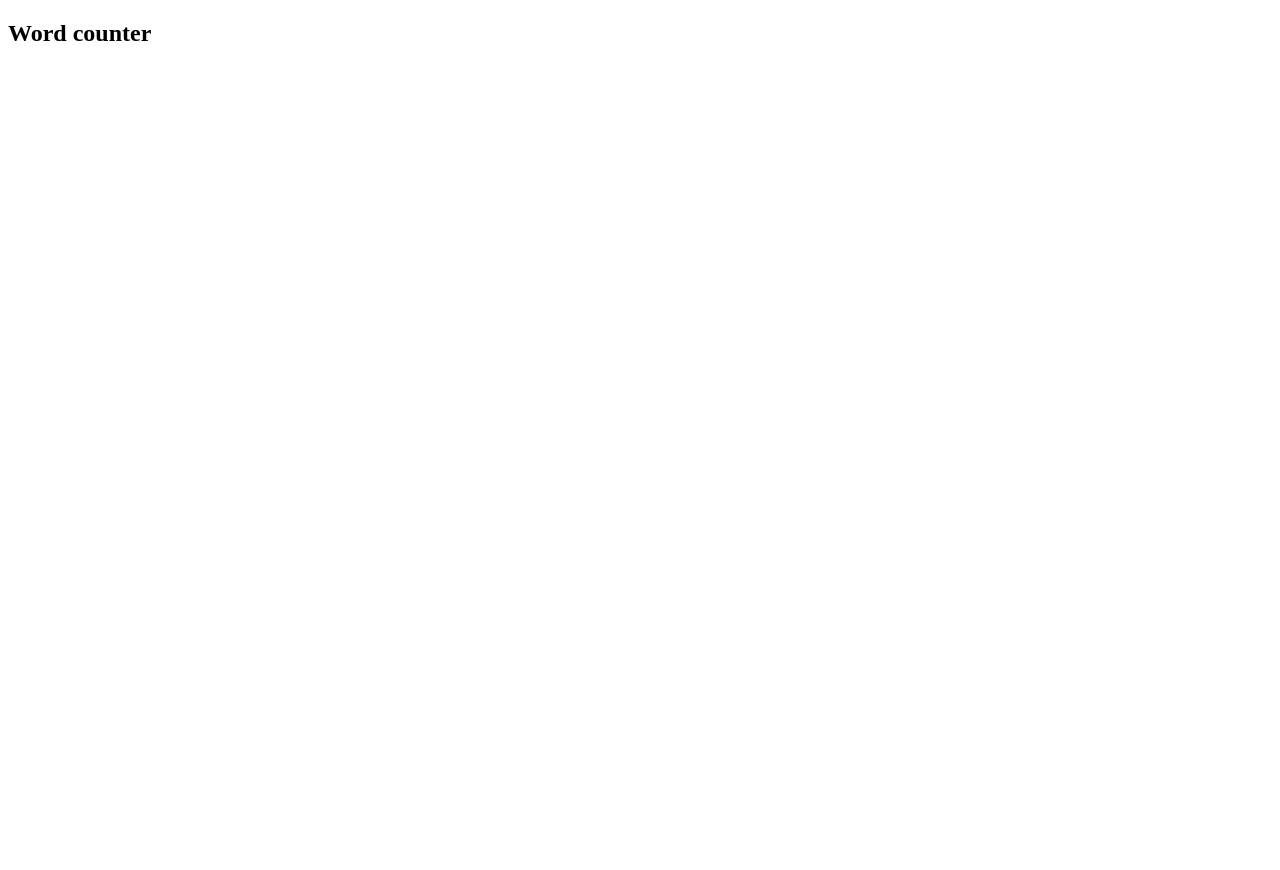
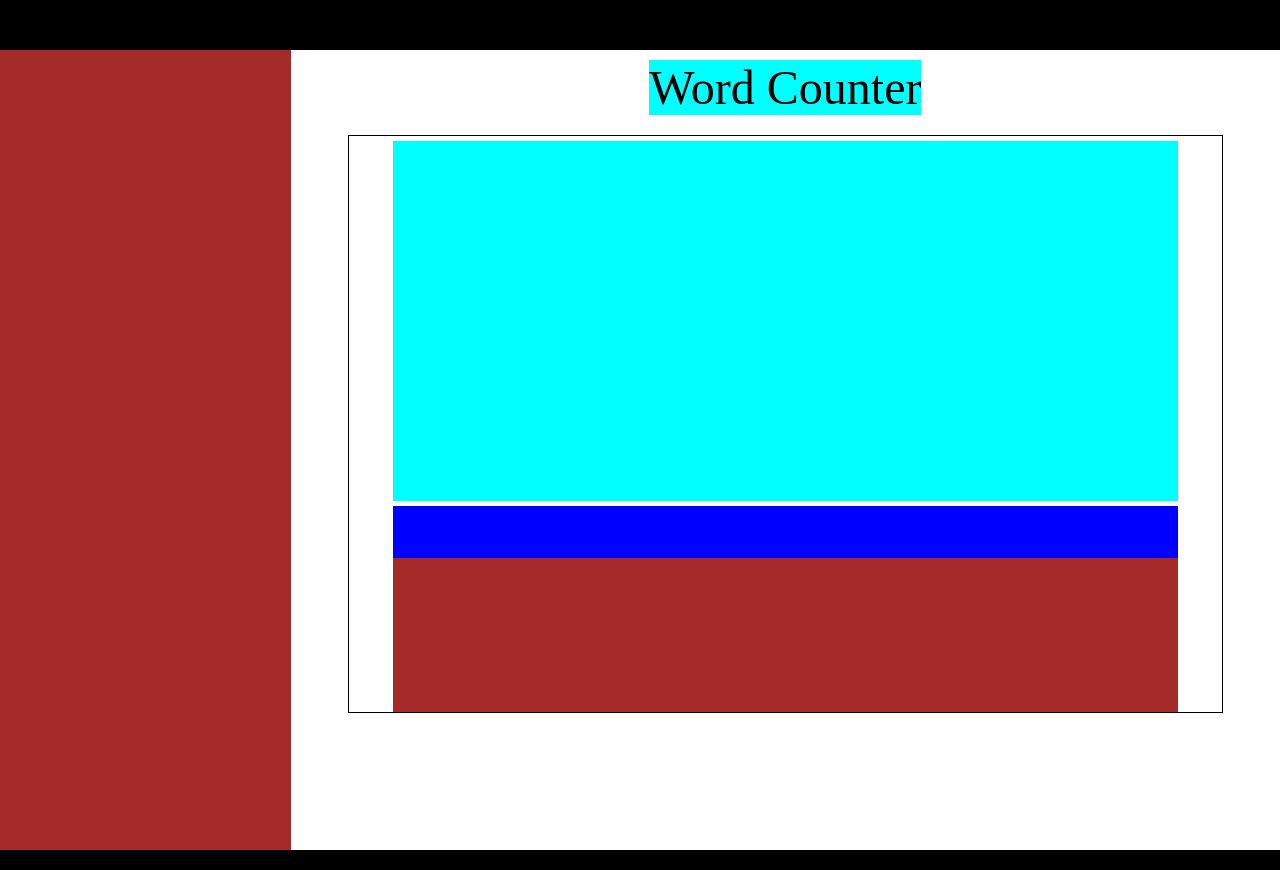
Before and after one commit to a-deep97/word-counter, a website: page views/index.html in a window 1280 px wide. Before the commit the page ends 800 px from the top, so only its background shows below. Drawn offline with Linux system fonts and the light colour scheme; files that its build step writes are made by us from their sources.

Commit message:
main page html structure defined

```diff
--- /dev/null
+++ b/public/css/style-main.css
@@ -0,0 +1,85 @@
+
+html , body{
+    margin: 0px 0px;
+}
+
+
+#nav-bar{
+    display: flex;
+    height: 50px;
+    background-color: black;
+}
+
+#main-section{
+    display: flex;
+    flex-direction: row;
+    justify-content: center;
+    align-items: flex-start;
+    height: 800px;
+}
+#left-aside{
+    display: flex;
+    width: 30%;
+    height: 100%;
+    background-color: brown;
+}
+#main-container{
+    display: flex;
+    flex-direction: column;
+    justify-content: flex-start;
+    align-items: center;
+    margin: 0px 10px;
+    width: 100%;
+    height: 90%;
+}
+#main-heading{
+    display: flex;
+    justify-content: center;
+    align-items: center;
+    background-color: aqua;
+    font-size: 3rem;
+    margin: 10px;
+}
+#counter-container{
+    display: flex;
+    flex-direction: column;
+    justify-content: flex-start;
+    height: 80%;
+    width: 90%;
+    margin: 10px;
+    align-items: center;
+    border: solid 1px black;
+}
+#text-area{
+    display: flex;
+    justify-content: center;
+    align-items: center;
+    height: 70%;
+    width: 90%;
+    margin: 5px;
+    background-color: aqua;
+}
+#control-area{
+    display: flex;
+    justify-content: center;
+    align-items: center;
+    background-color: blue;
+    width: 90%;
+    height: 10%;
+}
+#result-area{
+    display: flex;
+    justify-content: center;
+    align-items: center;
+    background-color: brown;
+    width: 90%;
+    height: 30%;
+}
+#right-article{
+    width: 20%;
+}
+
+footer{
+    height: 20px;
+    background-color: black;
+}
--- a/views/index.html
+++ b/views/index.html
@@ -4,18 +4,21 @@
     <meta charset="UTF-8">
     <meta name="viewport" content="width=device-width, initial-scale=1.0">
     <meta http-equiv="X-UA-Compatible" content="ie=edge">
+    <link rel="stylesheet" href="./css/style-main.css">
     <title>Word Counter</title>
 </head>
 <body>
     <header></header>
-    <nav></nav>
+    <nav id="nav-bar"></nav>
     <section id="main-section">
         <aside id="left-aside"></aside>
-        <div id="main-article">
-            <h1>Word counter</h1>
-            <div id="text-area"></div>
-            <div id="result-area"></div>
-            <div id="control-area"></div>
+        <div id="main-container">
+            <div id="main-heading">Word Counter</div>
+            <div id="counter-container">
+                <div id="text-area"></div>
+                <div id="control-area"></div>
+                <div id="result-area"></div>
+            </div>
         </div>
         <aside id="right-aside"></aside>
     </section>
```
Also changed, not shown: public/style-main.css (deleted).
